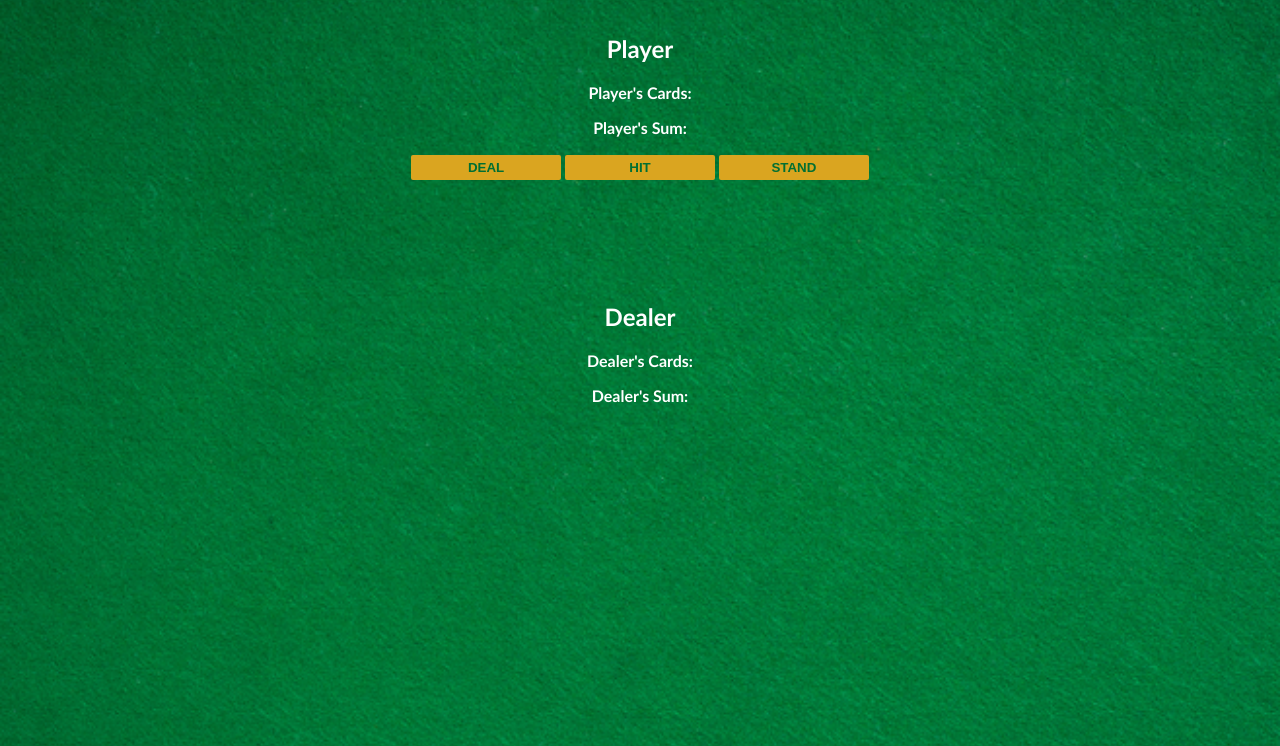
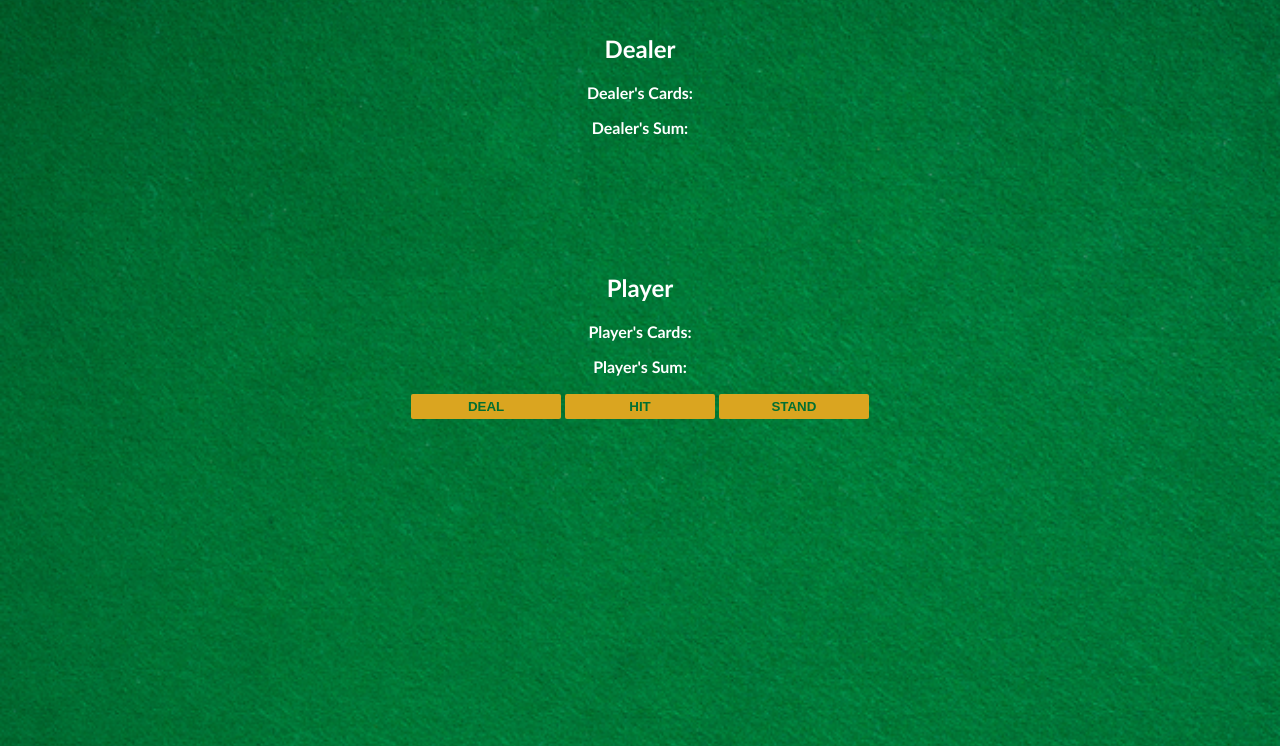
Before and after one commit to Lockeheede/BlackJack, a website built with Vite: page index.html in a window 1280 px wide. Shown: the part 54-800 px from the top of the page. Built offline with nearby package versions, Linux system fonts and the light colour scheme.

Commit message:
laptop update
==>Switched dealer and player position.

```diff
--- a/index.css
+++ b/index.css
@@ -34,6 +34,6 @@ button {
     justify-content: center;
 }
 
-.dealer-container {
+.player-container {
     margin: 100px 0;
 }
--- a/index.html
+++ b/index.html
@@ -5,7 +5,14 @@
     <body>
         <h1>Blackjack</h1>
         <div class="blackjack-col">
-            <div class="container">
+
+            <div class="dealer-container">
+                <h2>Dealer</h2>
+                <p id="dealer-cards-el">Dealer's Cards:</p>
+                <p id="dealer-sum-el">Dealer's Sum:</p>
+            </div>
+
+            <div class="player-container">
                 <h2>Player</h2>
                 <p id="cards-el">Player's Cards:</p>
                 <p id="sum-el">Player's Sum:</p>
@@ -14,11 +21,7 @@
                 <button onclick="stand()">STAND</button>
                 <!-- <p id="player-el"></p> -->
             </div>
-            <div class="dealer-container">
-                <h2>Dealer</h2>
-                <p id="dealer-cards-el">Dealer's Cards:</p>
-                <p id="dealer-sum-el">Dealer's Sum:</p>
-            </div>
+
         </div>
         <p id="message-el"></p>
         <script src="index.js"></script>
```
